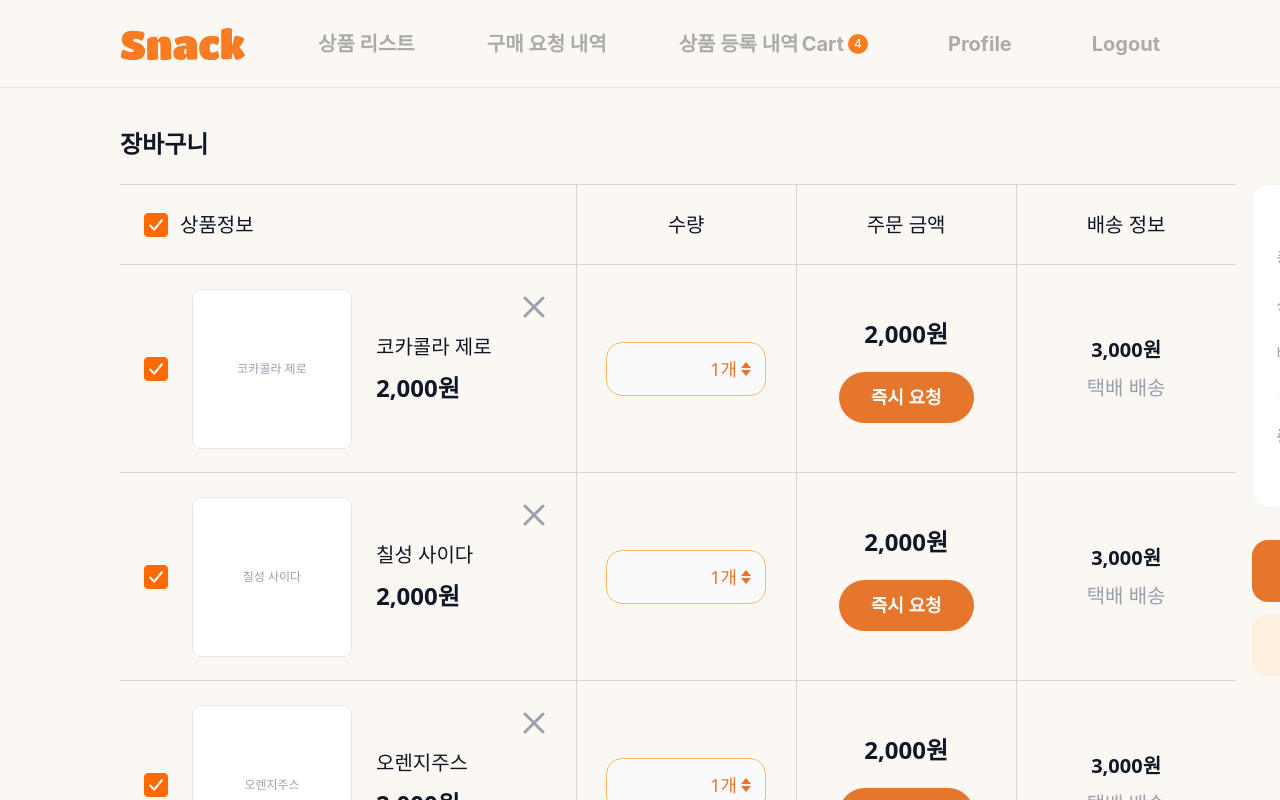
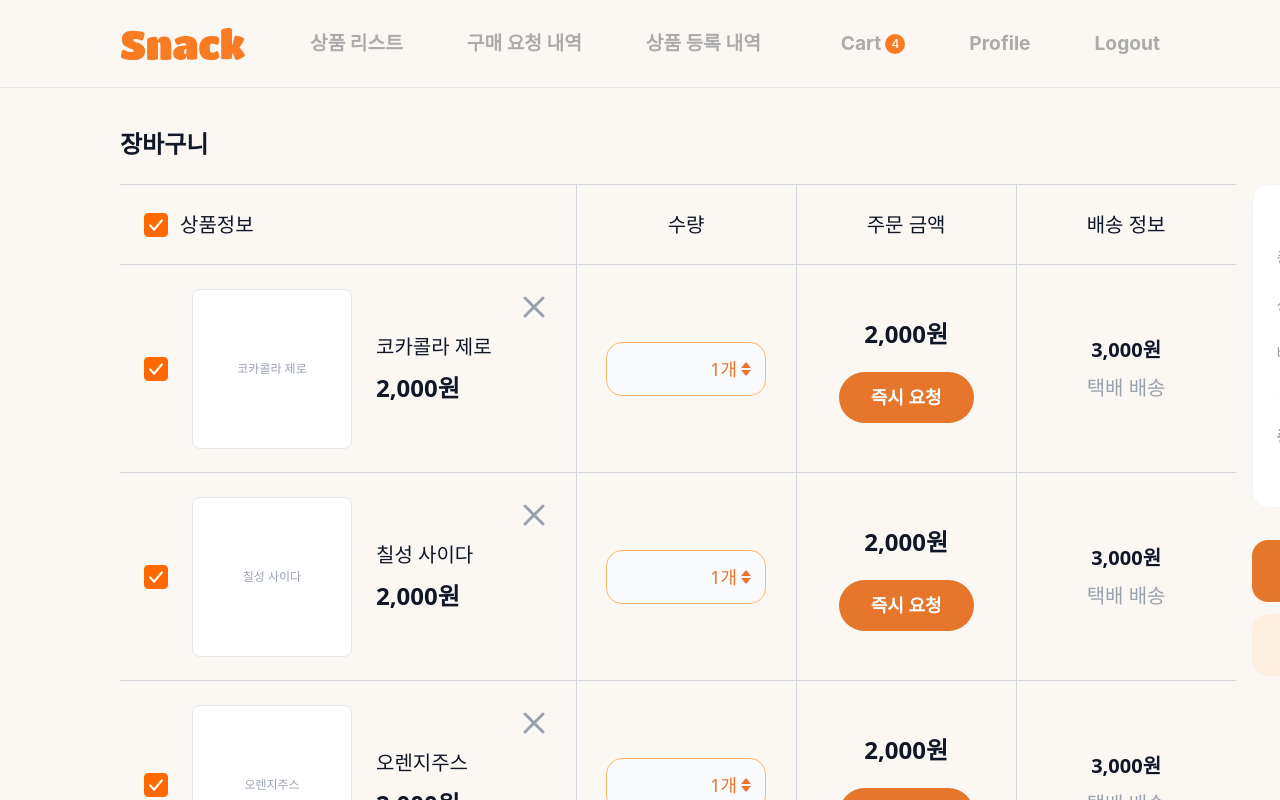
Before and after one commit to Codeit-Snack/frontend, a Next.js app: page /cart in a window 1280 px wide. Shown: the top 800 px of the page. Built offline with nearby package versions, Linux system fonts and the light colour scheme; a web font is replaced by a local one.

Commit message:
[fix] 헤더 반응형 수정

```diff
--- a/src/app/globals.css
+++ b/src/app/globals.css
@@ -205,6 +205,10 @@
   /* Text-xl: 16px~20px / line 1.6 */
   --text-xl-size: clamp(1rem, 1.1rem + 0.25vw, 1.25rem);
   --text-xl-line: 1.6;
+
+  /* PC 헤더 GNB: 뷰포트가 좁아질 때 일반 text-xl보다 빠르게 축소 (약 14px~20px) */
+  --text-header-nav-size: clamp(0.875rem, 0.68rem + 0.65vw, 1.25rem);
+  --text-header-nav-line: 1.45;
 
   /* Text-2lg: 15px~18px / line 1.44 */
   --text-2lg-size: clamp(0.9375rem, 1rem + 0.2vw, 1.125rem);
@@ -564,6 +568,14 @@
   font-weight: 400 !important;
 }
 
+.text_header_nav_bold {
+  font-family: var(--font-family-pretendard);
+  font-size: var(--text-header-nav-size);
+  line-height: var(--text-header-nav-line);
+  font-weight: 700 !important;
+  white-space: nowrap !important;
+}
+
 /* Text-2lg */
 .text_2lg_bold {
   font-family: var(--font-family-pretendard);
--- a/src/components/header/header.tsx
+++ b/src/components/header/header.tsx
@@ -16,6 +16,10 @@ import {
   X,
 } from "lucide-react";
 import { cn } from "@/lib/utils";
+import { useMediaQuery } from "@/hooks/use-media-query";
+
+/** 로그인 PC GNB가 좁은 뷰포트에서 꽉 차기 전·줄바꿈 전에 모바일(햄버거) 헤더로 전환 — Tailwind `lg`와 동일 */
+const HEADER_USE_MOBILE_NAV_QUERY = "(max-width: 1023px)";
 
 /** 주황 배경용 로고 (밝은색), 흰 배경용 로고 (주황). public/assets SVG 사용 */
 const LOGO_LIGHT_SRC = "/assets/snack_logo_light.svg";
@@ -108,8 +112,9 @@ const HEADER_HEIGHT_CLASS =
 /** GNB 왼쪽 영역(로고+네비) 간격 72px, 오른쪽 영역 간격 80px */
 /** 헤더 아래 콘텐츠 영역 좌우 패딩: 최대 120px, 화면이 줄어들면 점점 감소 (clamp 24px~120px) */
 export const CONTENT_PADDING_X = "px-[clamp(24px,6.25vw,120px)]";
-const GNB_LEFT_GAP = "gap-[72px]";
-const GNB_RIGHT_GAP = "gap-[80px]";
+/** 좁은 PC 뷰포트에서 메뉴·간격이 함께 줄어들도록 유동 간격 */
+const GNB_LEFT_GAP = "gap-[clamp(24px,5vw,72px)]";
+const GNB_RIGHT_GAP = "gap-[clamp(20px,5vw,80px)]";
 /** 헤더 내부: PC(1920px~)에서만 최대 1680px·가운데 정렬 / 모바일·태블릿은 전체 너비 */
 const HEADER_CONTAINER_CLASS = "w-full min-[1920px]:max-w-[1680px] min-[1920px]:mx-auto";
 
@@ -162,11 +167,17 @@ export function LoginHeader({ className = "" }: ClassNameProps) {
     <header className={cn("bg-[var(--primary-orange-400)]", HEADER_HEIGHT_CLASS, className)}>
       <div className={cn("flex items-center justify-between", HEADER_CONTAINER_CLASS)}>
         <LogoImg src={LOGO_LIGHT_SRC} alt="Snack" width={126} height={32} variant="light" />
-        <div className={cn("flex", GNB_RIGHT_GAP)}>
-          <Link href="/login" className="text_xl_bold text-white hover:text-white/80 transition-colors">
+        <div className={cn("flex min-w-0 items-center justify-end", GNB_RIGHT_GAP)}>
+          <Link
+            href="/login"
+            className="text_header_nav_bold shrink-0 text-white transition-colors hover:text-white/80"
+          >
             로그인
           </Link>
-          <Link href="/signup" className="text_xl_bold text-white hover:text-white/80 transition-colors">
+          <Link
+            href="/signup"
+            className="text_header_nav_bold shrink-0 text-white transition-colors hover:text-white/80"
+          >
             기본 당일권 회원가입
           </Link>
         </div>
@@ -340,12 +351,17 @@ export function DetailHeader({ cartCount = 0, className = "" }: DetailHeaderProp
   const items = NAV_BY_ROLE.member;
   return (
     <header className={cn("background_background_400_b border-b border-gray-200", HEADER_HEIGHT_CLASS, className)}>
-      <div className={cn("flex items-center justify-between", HEADER_CONTAINER_CLASS)}>
-        <div className={cn("flex items-center", GNB_LEFT_GAP)}>
-          <Link href="/" className="flex items-center">
+      <div className={cn("flex min-w-0 items-center justify-between gap-3", HEADER_CONTAINER_CLASS)}>
+        <div
+          className={cn(
+            "flex min-w-0 flex-1 items-center overflow-x-auto [-ms-overflow-style:none] [scrollbar-width:none] [&::-webkit-scrollbar]:hidden",
+            GNB_LEFT_GAP
+          )}
+        >
+          <Link href="/" className="flex shrink-0 items-center">
             <LogoImg src={LOGO_ORANGE_SRC} alt="Snack" width={126} height={32} variant="orange" />
           </Link>
-          <nav className={cn("flex", GNB_LEFT_GAP)}>
+          <nav className={cn("flex shrink-0 flex-nowrap", GNB_LEFT_GAP)}>
             {items.map((item) => {
               const active = isNavActive(pathname ?? "", item.href);
               return (
@@ -353,7 +369,7 @@ export function DetailHeader({ cartCount = 0, className = "" }: DetailHeaderProp
                   key={item.label}
                   href={item.href}
                   className={cn(
-                    "text_xl_bold transition-colors",
+                    "shrink-0 text_header_nav_bold transition-colors",
                     active ? "primary_orange_400_t" : "gray_gray_400_t hover:!text-[var(--gray-gray-500)]"
                   )}
                 >
@@ -363,8 +379,11 @@ export function DetailHeader({ cartCount = 0, className = "" }: DetailHeaderProp
             })}
           </nav>
         </div>
-        <div className={cn("flex items-center", GNB_RIGHT_GAP)}>
-          <Link href="/cart" className="relative flex items-center gap-1 text_xl_bold gray_gray_400_t hover:!text-[var(--gray-gray-500)] transition-colors">
+        <div className={cn("flex shrink-0 items-center", GNB_RIGHT_GAP)}>
+          <Link
+            href="/cart"
+            className="relative flex shrink-0 items-center gap-1 text_header_nav_bold gray_gray_400_t transition-colors hover:!text-[var(--gray-gray-500)]"
+          >
             Cart
             {cartCount > 0 && (
               <span className="min-w-[20px] h-5 rounded-full bg-[var(--primary-orange-400)] text-white text-xs font-medium flex items-center justify-center px-1.5">
@@ -372,10 +391,16 @@ export function DetailHeader({ cartCount = 0, className = "" }: DetailHeaderProp
               </span>
             )}
           </Link>
-          <Link href="/profile" className="text_xl_bold gray_gray_400_t hover:!text-[var(--gray-gray-500)] transition-colors">
+          <Link
+            href="/profile"
+            className="shrink-0 text_header_nav_bold gray_gray_400_t transition-colors hover:!text-[var(--gray-gray-500)]"
+          >
             Profile
           </Link>
-          <button type="button" className="text_xl_bold gray_gray_400_t hover:!text-[var(--gray-gray-500)] transition-colors">
+          <button
+            type="button"
+            className="shrink-0 text_header_nav_bold gray_gray_400_t transition-colors hover:!text-[var(--gray-gray-500)]"
+          >
             Logout
           </button>
         </div>
@@ -406,7 +431,7 @@ export function AdminHeader({ cartCount = 2, className = "" }: AdminHeaderProps)
                   key={item.label}
                   href={item.href}
                   className={cn(
-                    "text_xl_bold transition-colors whitespace-nowrap shrink-0",
+                    "text_header_nav_bold transition-colors shrink-0",
                     active ? "primary_orange_400_t" : "gray_gray_400_t hover:!text-[var(--gray-gray-500)]"
                   )}
                 >
@@ -417,7 +442,7 @@ export function AdminHeader({ cartCount = 2, className = "" }: AdminHeaderProps)
           </nav>
         </div>
         <div className={cn("flex items-center shrink-0", GNB_RIGHT_GAP)}>
-          <Link href="/cart" className="relative flex items-center gap-1 text_xl_bold gray_gray_400_t hover:!text-[var(--gray-gray-500)] transition-colors whitespace-nowrap">
+          <Link href="/cart" className="relative flex items-center gap-1 text_header_nav_bold gray_gray_400_t hover:!text-[var(--gray-gray-500)] transition-colors">
             Cart
             {cartCount > 0 && (
               <span className="min-w-[20px] h-5 rounded-full bg-[var(--primary-orange-400)] text-white text-xs font-medium flex items-center justify-center px-1.5">
@@ -425,10 +450,10 @@ export function AdminHeader({ cartCount = 2, className = "" }: AdminHeaderProps)
               </span>
             )}
           </Link>
-          <Link href="/profile" className="text_xl_bold gray_gray_400_t hover:!text-[var(--gray-gray-500)] transition-colors whitespace-nowrap">
+          <Link href="/profile" className="text_header_nav_bold gray_gray_400_t hover:!text-[var(--gray-gray-500)] transition-colors">
             Profile
           </Link>
-          <button type="button" className="text_xl_bold gray_gray_400_t hover:!text-[var(--gray-gray-500)] transition-colors whitespace-nowrap">
+          <button type="button" className="text_header_nav_bold gray_gray_400_t hover:!text-[var(--gray-gray-500)] transition-colors">
             Logout
           </button>
         </div>
@@ -459,7 +484,7 @@ export function SuperAdminHeader({ cartCount = 2, className = "" }: SuperAdminHe
                   key={item.label}
                   href={item.href}
                   className={cn(
-                    "text_xl_bold transition-colors whitespace-nowrap shrink-0",
+                    "text_header_nav_bold transition-colors shrink-0",
                     active ? "primary_orange_400_t" : "gray_gray_400_t hover:!text-[var(--gray-gray-500)]"
                   )}
                 >
@@ -470,7 +495,7 @@ export function SuperAdminHeader({ cartCount = 2, className = "" }: SuperAdminHe
           </nav>
         </div>
         <div className={cn("flex items-center shrink-0", GNB_RIGHT_GAP)}>
-          <Link href="/cart" className="relative flex items-center gap-1 text_xl_bold gray_gray_400_t hover:!text-[var(--gray-gray-500)] transition-colors whitespace-nowrap">
+          <Link href="/cart" className="relative flex items-center gap-1 text_header_nav_bold gray_gray_400_t hover:!text-[var(--gray-gray-500)] transition-colors">
             Cart
             {cartCount > 0 && (
               <span className="min-w-[20px] h-5 rounded-full bg-[var(--primary-orange-400)] text-white text-xs font-medium flex items-center justify-center px-1.5">
@@ -478,10 +503,10 @@ export function SuperAdminHeader({ cartCount = 2, className = "" }: SuperAdminHe
               </span>
             )}
           </Link>
-          <Link href="/profile" className="text_xl_bold gray_gray_400_t hover:!text-[var(--gray-gray-500)] transition-colors whitespace-nowrap">
+          <Link href="/profile" className="text_header_nav_bold gray_gray_400_t hover:!text-[var(--gray-gray-500)] transition-colors">
             Profile
           </Link>
-          <button type="button" className="text_xl_bold gray_gray_400_t hover:!text-[var(--gray-gray-500)] transition-colors whitespace-nowrap">
+          <button type="button" className="text_header_nav_bold gray_gray_400_t hover:!text-[var(--gray-gray-500)] transition-colors">
             Logout
           </button>
         </div>
@@ -496,6 +521,7 @@ export function SuperAdminHeader({ cartCount = 2, className = "" }: SuperAdminHe
  * - 비로그인 MO → CenterHeader (주황 배경, 가운데 로고)
  * - 로그인 MO 회원/관리자/최고관리자 → MobileHeader
  * - 로그인 PC 회원/관리자/최고관리자 → DetailHeader / AdminHeader / SuperAdminHeader
+ * - 로그인 상태에서 뷰포트가 `lg` 미만이면(1023px 이하) PC GNB 대신 항상 MobileHeader
  */
 export function Header({
   device,
@@ -504,15 +530,19 @@ export function Header({
   cartCount = 0,
   className = "",
 }: HeaderProps) {
+  const useMobileNavLayout = useMediaQuery(HEADER_USE_MOBILE_NAV_QUERY);
+
   if (!isLoggedIn) {
     if (device === "mobile") return <CenterHeader className={className} />;
     return <LoginHeader className={className} />;
   }
-  if (device === "mobile") {
+
+  if (device === "mobile" || useMobileNavLayout) {
     return (
       <MobileHeader isLoggedIn userRole={role} cartCount={cartCount} className={className} />
     );
   }
+
   if (role === "member") return <DetailHeader cartCount={cartCount} className={className} />;
   if (role === "admin") return <AdminHeader cartCount={cartCount} className={className} />;
   return <SuperAdminHeader cartCount={cartCount} className={className} />;
```
